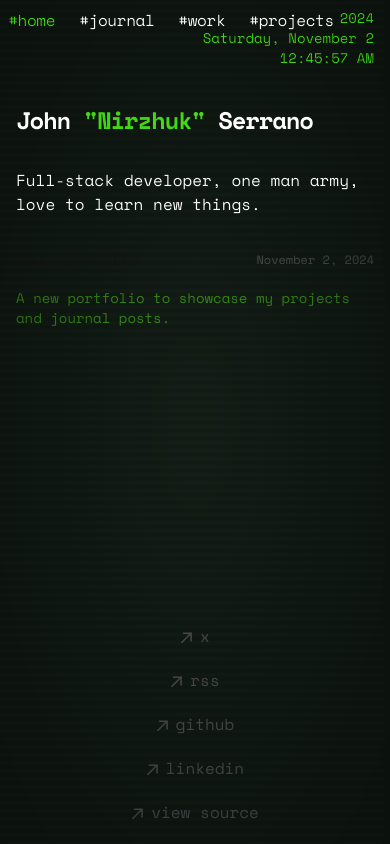
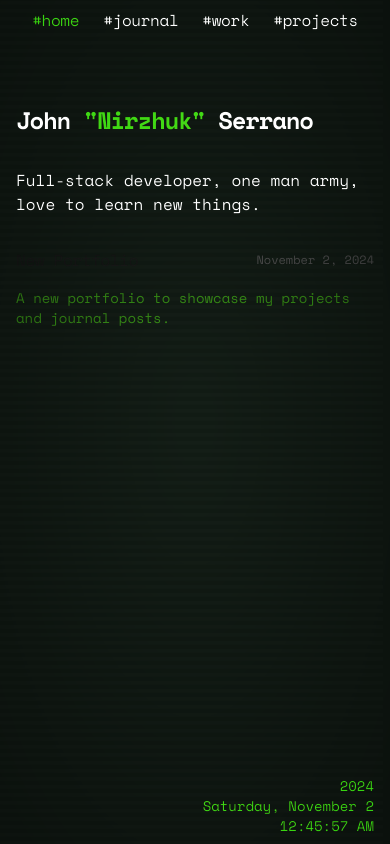
Before and after one commit to Nirzhuk/nirzhuk.dev, a Next.js app: page / in a window 390 px wide. Built offline with nearby package versions, Linux system fonts and the light colour scheme.

Commit message:
fix: mobile design

```diff
--- a/app/components/clock.tsx
+++ b/app/components/clock.tsx
@@ -14,7 +14,7 @@ export default function Clock() {
   }, []);
 
   return (
-    <div className="absolute top-2 right-4 flex flex-row items-center justify-center">
+    <div className="absolute bottom-2 right-4 sm:bottom-auto sm:top-2 sm:right-4 flex flex-row items-center justify-center">
       <div className="text-sm text-primary text-right">
         <div suppressHydrationWarning>{time.getFullYear()}</div>
         <div suppressHydrationWarning>
--- a/app/components/footer.tsx
+++ b/app/components/footer.tsx
@@ -1,6 +1,6 @@
 function ArrowIcon() {
   return (
-    <svg width="12" height="12" viewBox="0 0 12 12" fill="none" xmlns="http://www.w3.org/2000/svg">
+    <svg className="size-2" viewBox="0 0 12 12" fill="none" xmlns="http://www.w3.org/2000/svg">
       <path
         d="M2.07102 11.3494L0.963068 10.2415L9.2017 1.98864H2.83807L2.85227 0.454545H11.8438V9.46023H10.2955L10.3097 3.09659L2.07102 11.3494Z"
         fill="currentColor"
@@ -12,7 +12,7 @@ function ArrowIcon() {
 export default function Footer() {
   return (
     <footer className="mb-4">
-      <ul className="font-sm mt-8 flex flex-col items-center justify-center text-neutral-600 md:flex-row gap-4">
+      <ul className="font-sm mt-8 hidden  text-xs sm:flex grid-cols-2 sm:flex-col items-center justify-center text-neutral-600 md:flex-row gap-1 sm:gap-4">
         <li>
           <a
             className="flex items-center transition-all hover:text-neutral-800 dark:hover:text-neutral-100"
@@ -21,7 +21,7 @@ export default function Footer() {
             href="https://x.com/nirzhuk"
           >
             <ArrowIcon />
-            <p className="ml-2 h-7">x</p>
+            <p className="ml-1">x</p>
           </a>
         </li>
         <li>
@@ -32,7 +32,7 @@ export default function Footer() {
             href="/rss"
           >
             <ArrowIcon />
-            <p className="ml-2 h-7">rss</p>
+            <p className="ml-1">rss</p>
           </a>
         </li>
         <li>
@@ -43,7 +43,7 @@ export default function Footer() {
             href="https://github.com/nirzhuk"
           >
             <ArrowIcon />
-            <p className="ml-2 h-7">github</p>
+            <p className="ml-1">github</p>
           </a>
         </li>
         <li>
@@ -54,7 +54,7 @@ export default function Footer() {
             href="https://www.linkedin.com/in/joan-rafael-serrano-perez/"
           >
             <ArrowIcon />
-            <p className="ml-2 h-7">linkedin</p>
+            <p className="ml-1">linkedin</p>
           </a>
         </li>
         <li>
@@ -65,7 +65,7 @@ export default function Footer() {
             href="https://github.com/nirzhuk/nirzhuk.dev"
           >
             <ArrowIcon />
-            <p className="ml-2 h-7">view source</p>
+            <p className="ml-1">view source</p>
           </a>
         </li>
       </ul>
--- a/app/components/nav.tsx
+++ b/app/components/nav.tsx
@@ -21,13 +21,13 @@ export function Navbar() {
   const pathname = usePathname();
 
   return (
-    <aside className="-ml-[8px] mb-16 tracking-tight">
+    <aside className="sm:-ml-[8px] mb-16 tracking-tight">
       <div className="lg:sticky lg:top-20">
         <nav
           className="flex flex-row items-start text-center justify-center relative px-0 pb-0 fade md:overflow-auto scroll-pr-6 md:relative"
           id="nav"
         >
-          <div className="flex flex-row space-x-0 pr-10">
+          <div className="flex flex-row space-x-0">
             {Object.entries(navItems).map(([path, { name }]) => {
               const isActive = pathname === path;
               return (
--- a/app/global.css
+++ b/app/global.css
@@ -53,13 +53,12 @@ html:before {
   mix-blend-mode: overlay;
   pointer-events: none;
 }
+body {
+  overflow: hidden;
+}
 
 .main-background {
   background: #111b14;
-}
-
-.terminal-background {
-  position: relative;
 }
 
 @keyframes slideDown {
@@ -91,6 +90,9 @@ html:before {
   }
 }
 
+.terminal-background {
+  position: relative;
+}
 .terminal-background:after {
   content: '';
   pointer-events: none;
```
